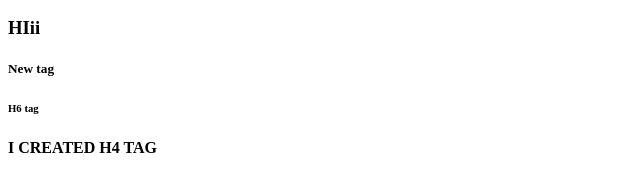
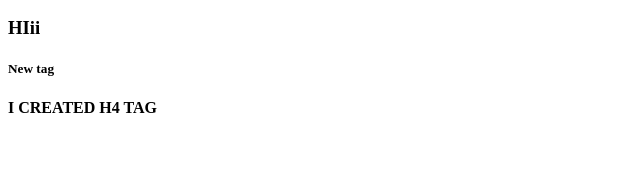
Before and after one commit to uzma0/gitPractice, a plain HTML site: page index.html in a window 1280 px wide. Shown: the part 110-302 px from the top of the page, without its empty margins (0-640 px from the left). Drawn offline with Linux system fonts and the light colour scheme.

Commit message:
delete h6

```diff
--- a/index.html
+++ b/index.html
@@ -10,7 +10,7 @@
      <h2>HeLLO WORLD</h2>
     <h3>HIii</h3>
     <h5>New tag</h5>
-    <h6>H6 tag</h6>
+
     <h4>I CREATED H4 TAG</h4>
 </body>
 </html>
```
